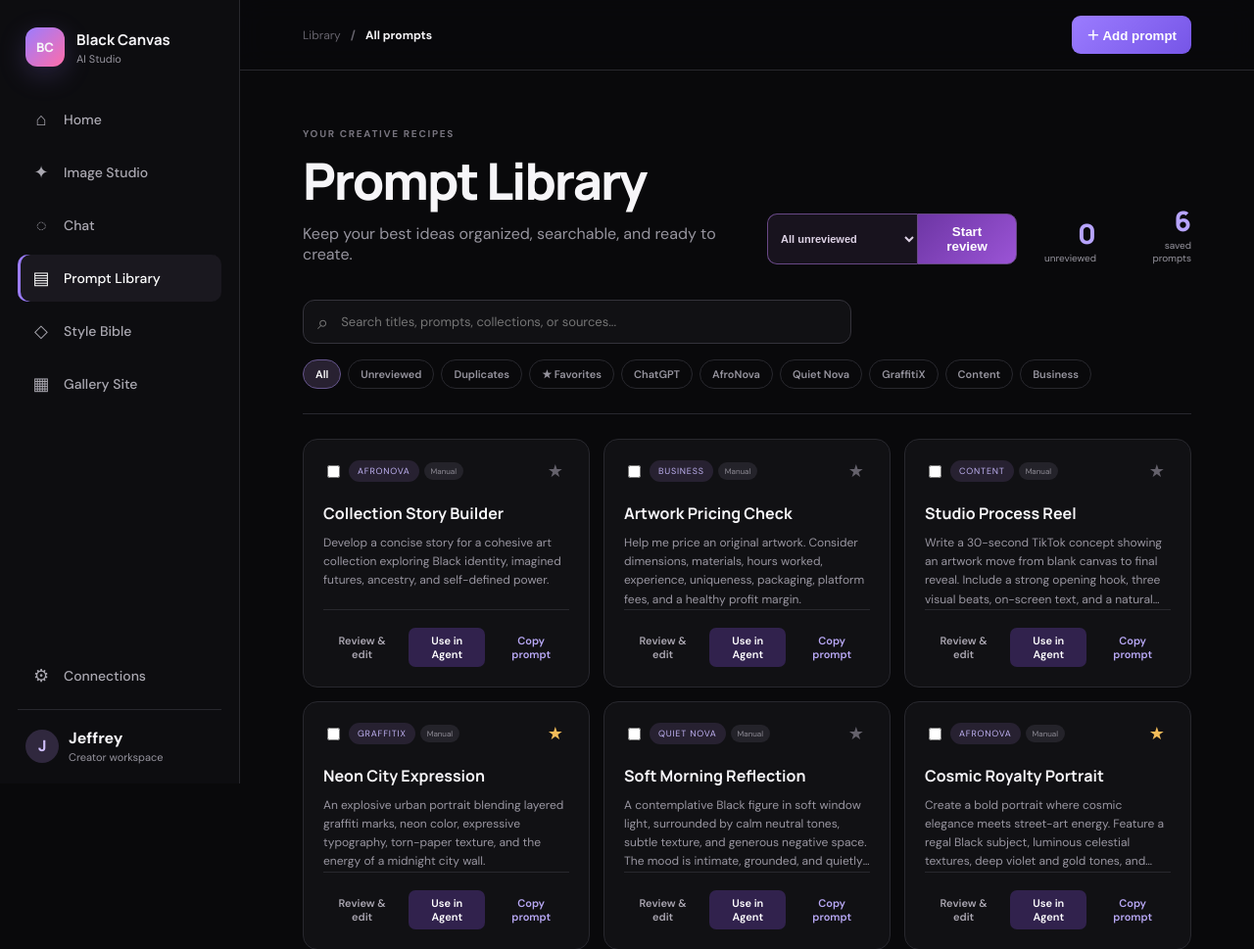
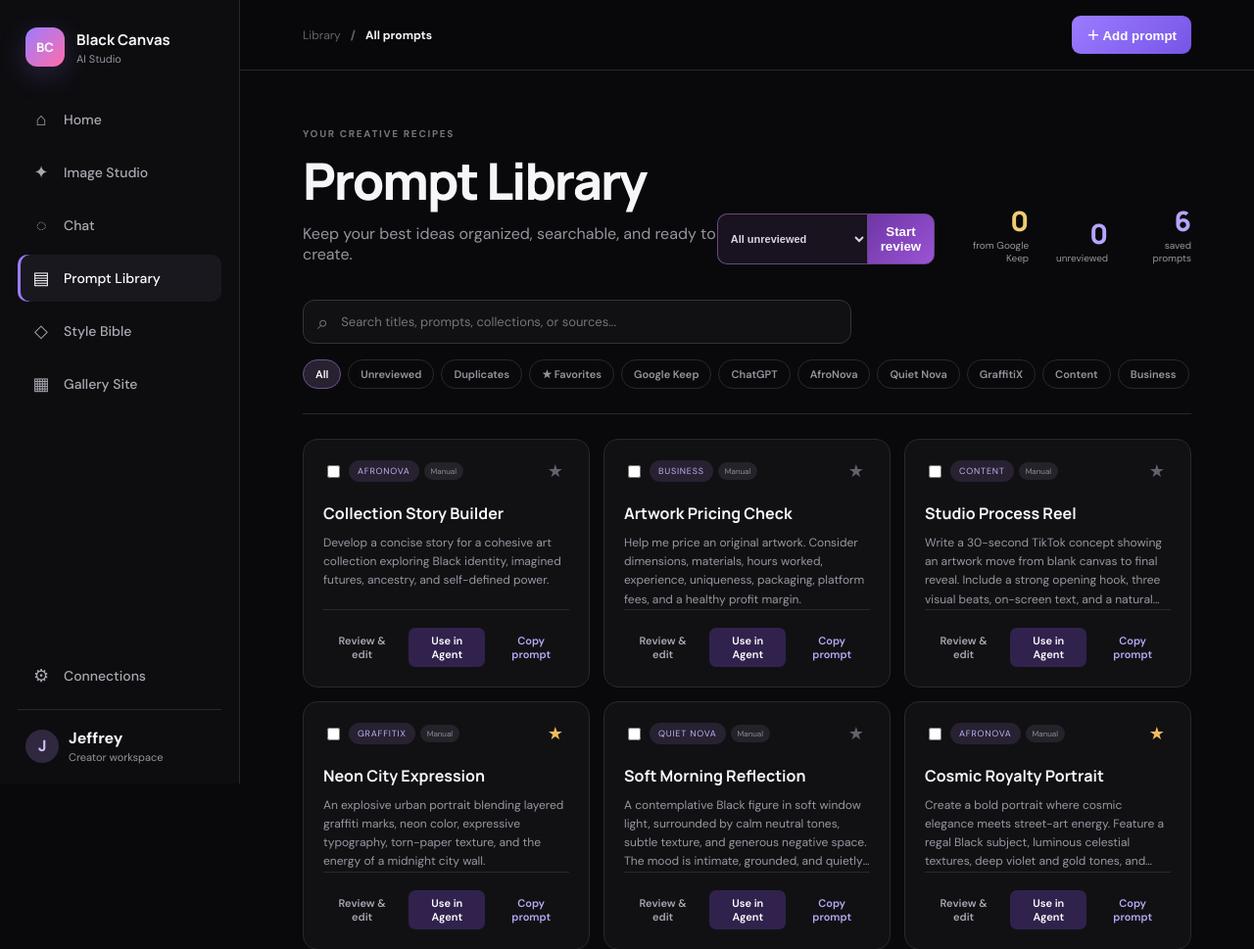
Before and after one commit to Blacksam444/BlackCanvasAI, a FastAPI app: page /prompts in a window 1280 px wide. Shown: the top 969 px of the page at 98% size. Run offline with FastAPI, Linux system fonts and the light colour scheme; data comes from the database, SQL or seed files in the repository.

Commit message:
Add Google Keep prompt review workflow

```diff
--- /dev/null
+++ b/static/google-keep-prompts.css
@@ -0,0 +1 @@
+.source.keep{background:#382f18;color:#f0cd73}.keep-count strong{color:#f0cd73}.filters button[data-filter="Google Keep"].active,.filters button[data-filter="Google Keep"]:hover{border-color:#8d762f;background:#332b18;color:#f4d77d}
--- a/static/prompts.js
+++ b/static/prompts.js
@@ -49,6 +49,7 @@ function reviewInsight(prompt) {
   const key = normalizedText(prompt.text);
   const matches = key ? prompts.filter(item => normalizedText(item.text) === key).length : 0;
   if (matches > 1) return {tone: "warning", text: `Possible duplicate · ${matches} matching copies are in your library`};
+  if (prompt.source === "keep" && (prompt.text || "").length > 5000) return {tone: "strong", text: "Google Keep collection · This entry contains several detailed prompt ideas"};
   if ((prompt.text || "").length < 80) return {tone: "caution", text: "Short entry · Check that this is a complete reusable prompt"};
   if ((prompt.text || "").length > 1200) return {tone: "strong", text: "Detailed prompt · Good candidate for your permanent library"};
   return {tone: "ready", text: "Ready to review · No exact duplicate found"};
@@ -95,6 +96,7 @@ function visiblePrompts() {
       || (filter === "Unreviewed" && !prompt.reviewed)
       || (filter === "Duplicates" && duplicates.has(prompt.id))
       || (filter === "Favorites" && prompt.favorite)
+      || (filter === "Google Keep" && prompt.source === "keep")
       || (filter === "ChatGPT" && prompt.source === "chatgpt")
       || prompt.category === filter;
     const searchable = `${prompt.title} ${prompt.category} ${prompt.text} ${sourceLabel(prompt.source)}`.toLowerCase();
@@ -111,7 +113,7 @@ function updateBulkToolbar() {
 async function load() {
   const response = await fetch("/api/prompts");
   prompts = await response.json();
-  if (requestedReviewMode && ["all", "image", "duplicates", "detailed", "short"].includes(requestedReviewMode)) {
+  if (requestedReviewMode && ["all", "keep", "image", "duplicates", "detailed", "short"].includes(requestedReviewMode)) {
     document.querySelector("#reviewQueueMode").value = requestedReviewMode;
   }
   if (requestedCategory && canonicalCategories.includes(requestedCategory)) {
@@ -182,6 +184,7 @@ function render() {
   });
   empty.hidden = shown.length > 0;
   document.querySelector("#promptCount").textContent = prompts.length;
+  document.querySelector("#keepCount").textContent = prompts.filter(prompt => prompt.source === "keep").length;
   document.querySelector("#unreviewedCount").textContent = prompts.filter(prompt => !prompt.reviewed).length;
   updateBulkToolbar();
 }
@@ -283,7 +286,9 @@ function showReviewPrompt() {
 document.querySelector("#startReviewQueue").onclick = () => {
   const mode = document.querySelector("#reviewQueueMode").value;
   const unreviewed = prompts.filter(prompt => !prompt.reviewed);
-  if (mode === "duplicates") {
+  if (mode === "keep") {
+    reviewQueue = unreviewed.filter(prompt => prompt.source === "keep");
+  } else if (mode === "duplicates") {
     const duplicates = duplicateIds();
     reviewQueue = unreviewed.filter(prompt => duplicates.has(prompt.id));
   } else if (mode === "image") {
--- a/templates/prompts.html
+++ b/templates/prompts.html
@@ -5,7 +5,7 @@
   <title>Prompt Library · Black Canvas AI</title>
   <link rel="preconnect" href="https://fonts.googleapis.com"><link rel="preconnect" href="https://fonts.gstatic.com" crossorigin>
   <link href="https://fonts.googleapis.com/css2?family=DM+Sans:wght@400;500;600;700&family=Manrope:wght@600;700;800&display=swap" rel="stylesheet">
-  <link rel="stylesheet" href="/static/styles.css"><link rel="stylesheet" href="/static/prompts.css?v=2"><link rel="stylesheet" href="/static/prompts-organizer.css?v=1"><link rel="stylesheet" href="/static/prompt-review.css?v=3">
+  <link rel="stylesheet" href="/static/styles.css"><link rel="stylesheet" href="/static/prompts.css?v=2"><link rel="stylesheet" href="/static/prompts-organizer.css?v=1"><link rel="stylesheet" href="/static/prompt-review.css?v=3"><link rel="stylesheet" href="/static/google-keep-prompts.css?v=1">
 </head>
 <body>
 <div class="app-shell">
@@ -17,8 +17,8 @@
   <main class="main-content library-main">
     <header class="library-topbar"><button class="menu-button" id="menuButton">☰</button><div class="crumb"><span>Library</span><b>/</b><strong>All prompts</strong></div><button class="add-prompt" id="addPrompt">＋ Add prompt</button></header>
     <section class="library">
-      <div class="library-hero"><div><p class="eyebrow">YOUR CREATIVE RECIPES</p><h1>Prompt Library</h1><p>Keep your best ideas organized, searchable, and ready to create.</p></div><div class="library-counts"><div class="review-launcher"><select id="reviewQueueMode" aria-label="Choose a review session"><option value="all">All unreviewed</option><option value="image">Likely image prompts</option><option value="duplicates">Duplicates first</option><option value="detailed">Detailed prompts</option><option value="short">Short entries</option></select><button id="startReviewQueue">Start review</button></div><div class="count"><strong id="unreviewedCount">0</strong><span>unreviewed</span></div><div class="count"><strong id="promptCount">6</strong><span>saved prompts</span></div></div></div>
-      <div class="library-tools"><label class="search"><span>⌕</span><input id="searchInput" placeholder="Search titles, prompts, collections, or sources..."></label><div class="filters" id="filters"><button class="active" data-filter="All">All</button><button data-filter="Unreviewed">Unreviewed</button><button data-filter="Duplicates">Duplicates</button><button data-filter="Favorites">★ Favorites</button><button data-filter="ChatGPT">ChatGPT</button><button data-filter="AfroNova">AfroNova</button><button data-filter="Quiet Nova">Quiet Nova</button><button data-filter="GraffitiX">GraffitiX</button><button data-filter="Content">Content</button><button data-filter="Business">Business</button></div></div>
+      <div class="library-hero"><div><p class="eyebrow">YOUR CREATIVE RECIPES</p><h1>Prompt Library</h1><p>Keep your best ideas organized, searchable, and ready to create.</p></div><div class="library-counts"><div class="review-launcher"><select id="reviewQueueMode" aria-label="Choose a review session"><option value="all">All unreviewed</option><option value="keep">Google Keep imports</option><option value="image">Likely image prompts</option><option value="duplicates">Duplicates first</option><option value="detailed">Detailed prompts</option><option value="short">Short entries</option></select><button id="startReviewQueue">Start review</button></div><div class="count keep-count"><strong id="keepCount">0</strong><span>from Google Keep</span></div><div class="count"><strong id="unreviewedCount">0</strong><span>unreviewed</span></div><div class="count"><strong id="promptCount">6</strong><span>saved prompts</span></div></div></div>
+      <div class="library-tools"><label class="search"><span>⌕</span><input id="searchInput" placeholder="Search titles, prompts, collections, or sources..."></label><div class="filters" id="filters"><button class="active" data-filter="All">All</button><button data-filter="Unreviewed">Unreviewed</button><button data-filter="Duplicates">Duplicates</button><button data-filter="Favorites">★ Favorites</button><button data-filter="Google Keep">Google Keep</button><button data-filter="ChatGPT">ChatGPT</button><button data-filter="AfroNova">AfroNova</button><button data-filter="Quiet Nova">Quiet Nova</button><button data-filter="GraffitiX">GraffitiX</button><button data-filter="Content">Content</button><button data-filter="Business">Business</button></div></div>
       <div class="bulk-toolbar" id="bulkToolbar" hidden><strong id="selectedCount">0 selected</strong><select id="bulkCategory"><option value="">Choose collection</option><option>AfroNova</option><option>Quiet Nova</option><option>GraffitiX</option><option>Content</option><option>Business</option></select><button id="applyCategory">Apply collection</button><button id="markReviewed">Mark reviewed</button><button id="clearSelection">Clear</button></div>
       <div class="prompt-grid" id="promptGrid"></div>
       <div class="empty" id="empty" hidden><span>⌕</span><h2>No prompts found</h2><p>Try another search or add a new prompt.</p></div>
@@ -28,6 +28,6 @@
 
 <dialog id="promptDialog"><form method="dialog" id="promptForm"><div class="dialog-head"><div><p class="eyebrow" id="dialogEyebrow">NEW CREATIVE RECIPE</p><h2 id="dialogTitle">Add a prompt</h2></div><button value="cancel" class="close">×</button></div><label>Title<input id="promptTitle" required placeholder="Example: Cosmic portrait"></label><label>Collection<select id="promptCategory"><option>AfroNova</option><option>Quiet Nova</option><option>GraffitiX</option><option>Content</option><option>Business</option><option>Unsorted</option></select></label><label>Prompt<textarea id="promptText" required rows="7" placeholder="Paste or write your full prompt..."></textarea></label><div class="dialog-actions"><button type="button" id="deletePrompt" class="delete-prompt" hidden>Remove</button><span class="dialog-spacer"></span><button value="cancel" class="cancel">Cancel</button><button value="default" id="savePrompt" class="save">Save prompt</button></div></form></dialog>
 <dialog id="reviewDialog"><div class="review-head"><div><p class="eyebrow">ONE PROMPT AT A TIME</p><h2>Review Queue</h2><p id="reviewProgress">Loading...</p><p class="review-session-stats" id="reviewSessionStats"></p></div><button id="closeReviewQueue" aria-label="Close">×</button></div><div class="review-source"><span id="reviewSource"></span><strong id="reviewTitle"></strong></div><div class="review-insight" id="reviewInsight"></div><div class="review-duplicates" id="reviewDuplicates" hidden><span>Matching titles</span><p id="duplicateTitles"></p><button id="removeMatchingCopies">Keep this one & remove extras</button></div><div class="review-prompt" id="reviewPrompt"></div><label class="review-category"><span>Keep in collection <small id="reviewSuggestion"></small></span><select id="reviewCategory"><option>AfroNova</option><option>Quiet Nova</option><option>GraffitiX</option><option>Content</option><option>Business</option><option>Unsorted</option></select></label><div class="review-shortcuts">Keyboard: <b>K</b> keep · <b>F</b> favorite · <b>S</b> skip</div><div class="review-actions"><button id="removeReviewPrompt">Remove</button><button id="skipReviewPrompt" title="Shortcut: S">Skip</button><button id="favoriteReviewPrompt" title="Shortcut: F">★ Keep & favorite</button><button id="keepReviewPrompt" title="Shortcut: K">Keep prompt</button></div></dialog>
-<div class="toast" id="toast"></div><script src="/static/prompts.js?v=13"></script>
+<div class="toast" id="toast"></div><script src="/static/prompts.js?v=14"></script>
 </body>
 </html>
```
